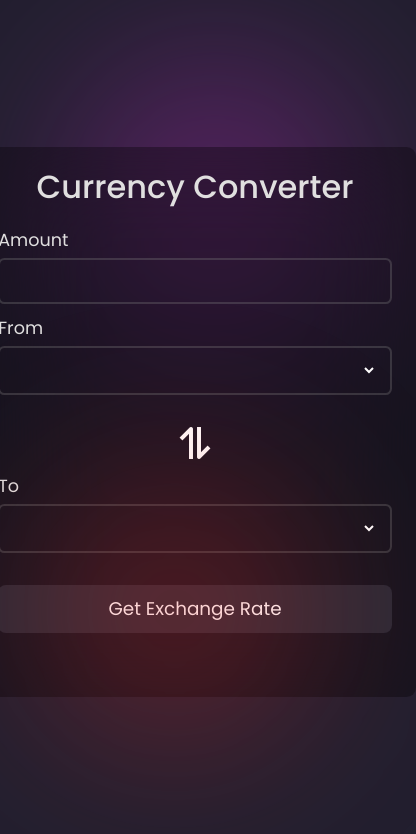
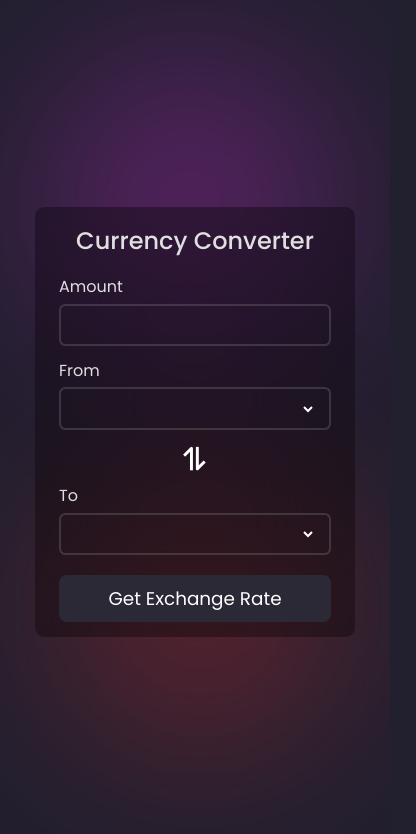
Before and after one commit to MohamedSameer10/Currency-Converter, a plain HTML site: page index.html in a window 390 px wide. Shown: the whole page, 416 px wide, since content can reach past the window. Drawn offline with nearby package versions, Linux system fonts and the light colour scheme; no server answers.

Commit message:
added the changes

```diff
--- a/style.css
+++ b/style.css
@@ -1,19 +1,19 @@
 @import url('https://fonts.googleapis.com/css2?family=Poppins:wght@200;300;400;500;600;700;800&display=swap');
 
-*{
+* {
     margin: 0;
     padding: 0;
     box-sizing: border-box;
-    font-family: 'Poppins',sans-serif;
+    font-family: 'Poppins', sans-serif;
 }
 
-body{
+body {
     height: 100vh;
     background-color: #221f2f;
 }
 
 
-.container{
+.container {
     width: 100%;
     height: 100%;
     display: flex;
@@ -23,7 +23,7 @@ body{
 }
 
 
-.container::before{
+.container::before {
     content: "";
     width: 300px;
     height: 300px;
@@ -33,10 +33,10 @@ body{
     position: absolute;
     top: 6%;
     left: 10%;
-    z-index: -10;
+    z-index: -100;
 }
 
-.container::after{
+.container::after {
     content: "";
     width: 300px;
     height: 300px;
@@ -46,9 +46,10 @@ body{
     position: absolute;
     right: 10%;
     bottom: 10%;
+    z-index: -100;
 }
 
-.currency-container{
+.currency-container {
     width: 450px;
     height: 500px;
     background-color: rgba(0, 0, 0, 0.331);
@@ -59,25 +60,25 @@ body{
     transition: all 0.5s;
 }
 
-.currency-container h1{
+.currency-container h1 {
     font-weight: 500;
     text-align: center;
     margin-bottom: 1rem;
 }
 
-.currency-container .inputs{
+.currency-container .inputs {
     display: flex;
     flex-direction: column;
     margin: 0.4rem 0 0.7rem;
 }
 
-.currency-container label{
+.currency-container label {
     font-size: 1.1rem;
     margin-bottom: 0.3rem;
 }
 
 .currency-container input,
-.currency-container .select{
+.currency-container .select {
     background-color: transparent;
     border: 2px solid rgba(128, 128, 128, 0.313);
     padding: 0.4rem 0.8rem;
@@ -90,23 +91,23 @@ body{
 
 .currency-container input:focus,
 .currency-container input:hover,
-.currency-container .converter .select:hover{
+.currency-container .converter .select:hover {
     border: 2px solid #42318d;
 }
 
 
-.currency-container .convert-icon{
+.currency-container .convert-icon {
     display: flex;
     align-items: center;
     justify-content: center;
 }
 
 
-.currency-container .convert-icon{
+.currency-container .convert-icon {
     margin: 1.5rem 0 0 0;
 }
 
-.currency-container .convert-icon i{
+.currency-container .convert-icon i {
     color: white;
     font-size: 3rem;
     rotate: 90deg;
@@ -114,11 +115,11 @@ body{
     transition: all 0.3s;
 }
 
-.currency-container .convert-icon i:hover{
+.currency-container .convert-icon i:hover {
     color: #876cff;
 }
 
-.currency-container .converter .select select{
+.currency-container .converter .select select {
     width: 100%;
     cursor: pointer;
     border: none;
@@ -129,28 +130,28 @@ body{
     padding: 0.2rem 0;
 }
 
-.currency-container .converter .select select option{
+.currency-container .converter .select select option {
     color: white;
     background-color: #151122;
 }
 
-.currency-container .converter .select select::-webkit-scrollbar{
+.currency-container .converter .select select::-webkit-scrollbar {
     background-color: black;
-    width:4px;
+    width: 4px;
 }
 
-.currency-container .converter .select select::-webkit-scrollbar-thumb{
+.currency-container .converter .select select::-webkit-scrollbar-thumb {
     background-color: rgb(81, 81, 81);
     border-radius: 1rem;
 }
 
-.currency-container .result{
+.currency-container .result {
     text-align: center;
     margin: 2rem 0;
     font-size: 1.3rem;
 }
 
-.currency-container button{
+.currency-container button {
     width: 100%;
     font-size: 1.15rem;
     padding: 0.65rem 0;
@@ -162,44 +163,85 @@ body{
     transition: all 0.3s;
 }
 
-.currency-container button:hover{
+.currency-container button:hover {
     background-color: #5947ac;
 }
 
-.currency-container .green{
+.currency-container .green {
     color: rgb(6, 252, 76);
     font-weight: 600;
 }
-.currency-container .animate{
+
+.currency-container .animate {
     opacity: 0;
     scale: 0;
     animation: animate 0.5s linear forwards 0.8s;
 }
 
-.res-container{
+.res-container {
     height: 560px;
 }
 
 @keyframes animate {
-    to{
+    to {
         scale: 1;
         opacity: 1;
     }
 }
 
-@media screen  and (max-width:460px){
-    body{
-        padding: 0 2rem;
-    }
-}
-
-@media screen and (max-width : 400px){
+@media screen and (max-width:600px) {
 
     .currency-container{
-        height: 550px;
+        width: 320px;
+        height: 430px;
+    }
+
+    .currency-container h1{
+        font-size: 1.5rem;
+    }
+
+    .currency-container label{
+        font-size: 1rem;
+    }
+
+    .currency-container input{
+        padding: 0.3rem 1rem;
+    }
+
+    .currency-container .select{
+        padding: 0.2rem 0.8rem;
+    }
+
+    .currency-container .convert-icon i{
+        font-size: 2.2rem;
+    }
+
+    .currency-container .convert-icon{
+        margin: 0;
     }
 
     .res-container{
-        height: 590px;
+        height: 465px;
+    }
+
+    .currency-container .result{
+        font-size: 1.2rem;
+        margin: 1.2rem;
+    }
+
+}
+
+@media screen and (max-width:348px) {
+
+    .currency-container{
+        width: 250px;
+    }
+
+    .currency-container h1{
+        font-size: 1.21rem;
+    }
+
+    .currency-container .result{
+        font-size: 1rem;
     }
 }
```
